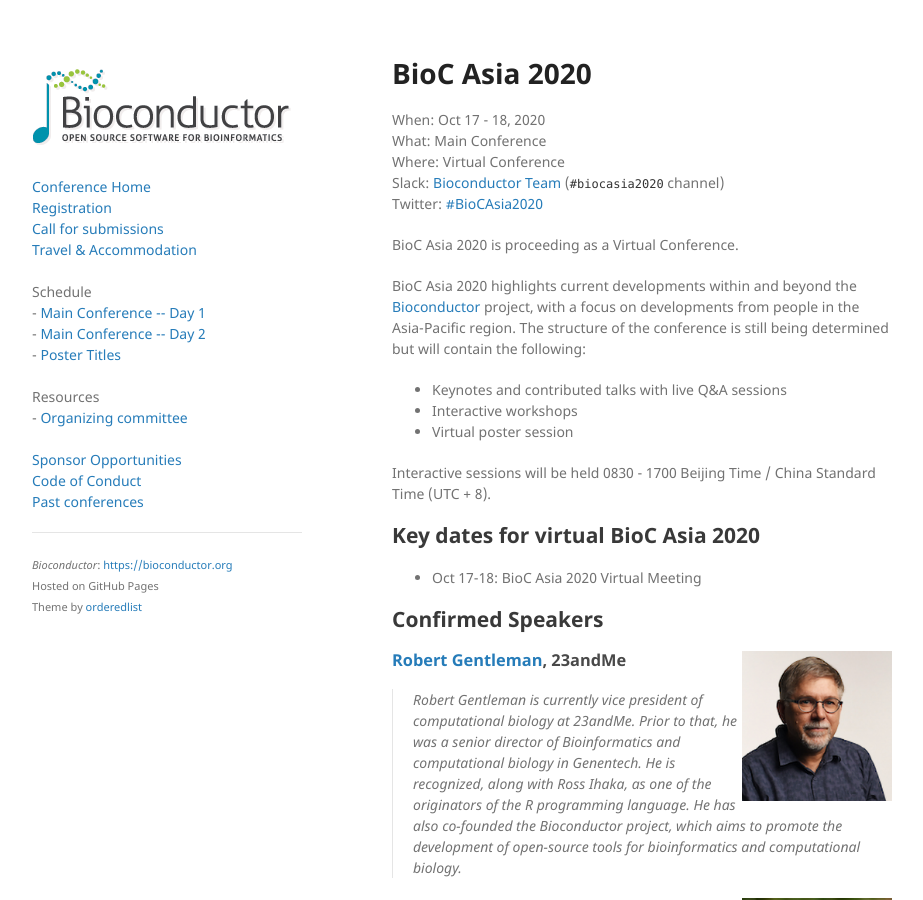
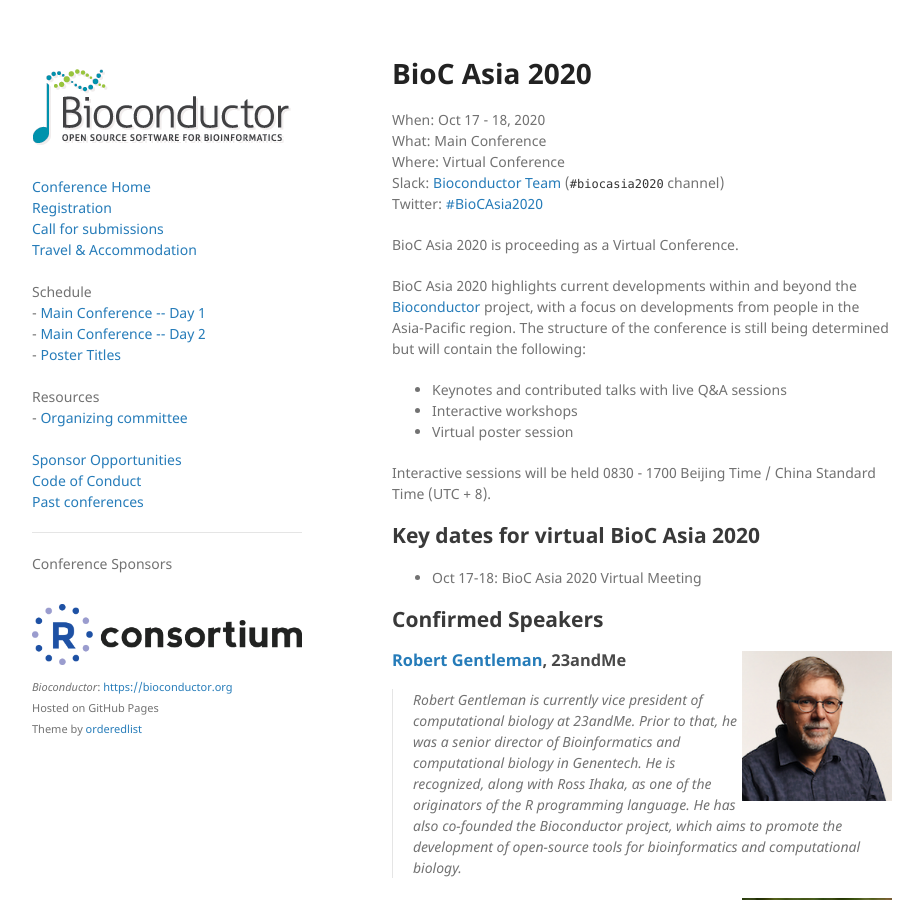
Before and after one commit to Bioconductor/BiocAsia2020, a Jekyll site: the page built from docs/index.md, in a window 1280 px wide and 900 px high. Shown: the whole window, without its empty margins (178-1101 px from the left). Built offline with Jekyll 4.4.1, drawn with Linux system fonts in a browser that asks for light colours.

```diff
--- a/docs/_layouts/default.html
+++ b/docs/_layouts/default.html
@@ -52,6 +52,16 @@
         </p>
         <hr />
         <p>
+        <p>
+          Conference Sponsors
+        </p>
+        <a href="https://www.r-consortium.org/">
+            <img src="./images/sponsors/RConsortium_Horizontal_Pantone.png"
+                 alt="R Consortium"
+                 width="270"
+                 style="padding: 10px 0px; vertical-align: middle"
+                 />
+          </a>
           <!-- <a href="http://genentech.com/">
             <img src="./images/sponsors/genentech.jpg"
                  alt="Genentech"
@@ -121,7 +131,6 @@
                  style="padding: 5px 8px; background-color: #ffffff; vertical-align: middle"
                  />
           </a> -->
-        </p>
         <p><small>
             <em>Bioconductor</em>: <a href="https://bioconductor.org">https://bioconductor.org</a><br />
             Hosted on GitHub Pages<br />
```
Also changed, not shown: docs/images/sponsors/RConsortium_Horizontal_Pantone.png (added).
